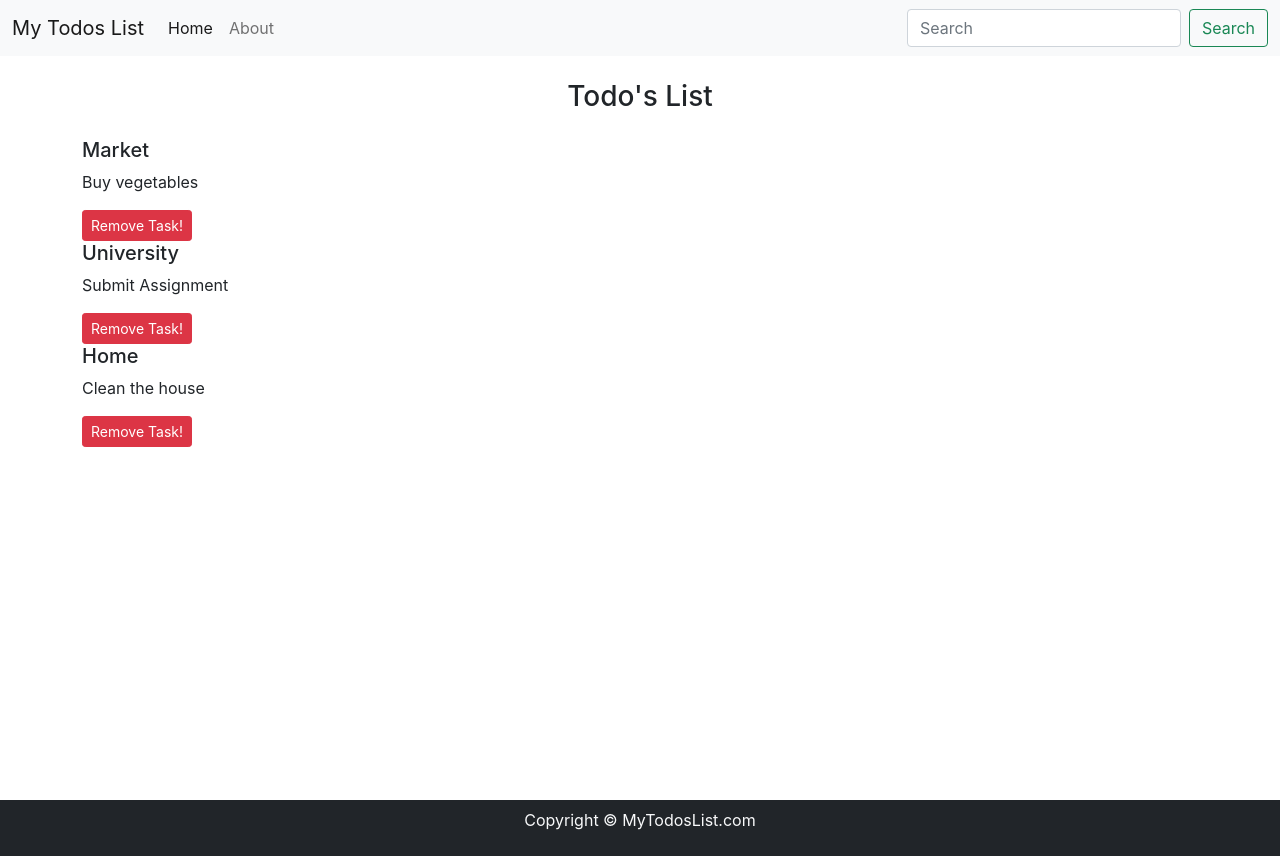
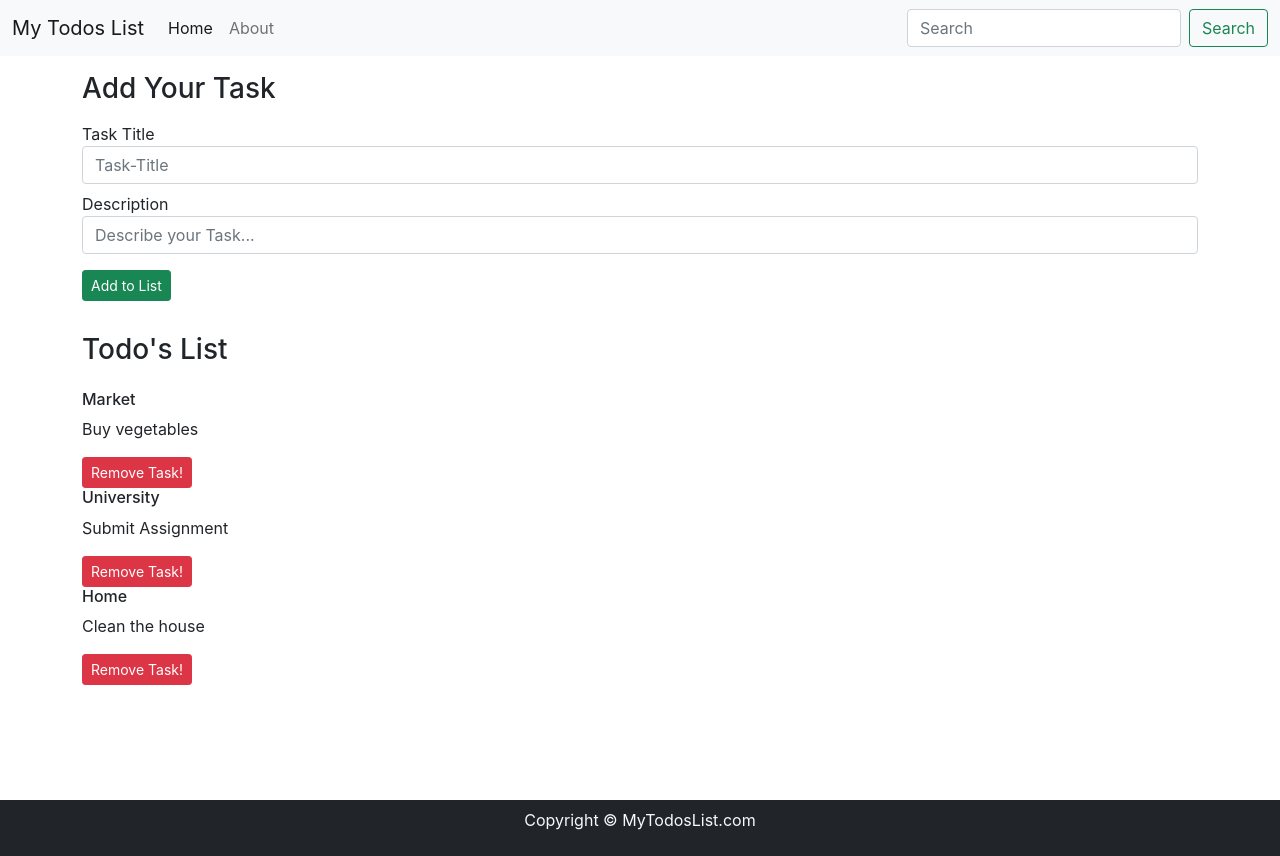
Before and after one commit to haha-harshit/todolist, a React (Create React App) app in the folder Desktop/node_ws/React_todo/first-react-todos/: page / in a window 1280 px wide. Built offline with nearby package versions, Linux system fonts and the light colour scheme.

Commit message:
added add task form

```diff
--- a/Desktop/node_ws/React_todo/first-react-todos/src/App.js
+++ b/Desktop/node_ws/React_todo/first-react-todos/src/App.js
@@ -3,6 +3,7 @@
 import './App.css';
 
 import Header from "./myComponents/Header";
+import { AddTodo } from "./myComponents/AddTodo";
 import {Todos} from "./myComponents/Todos";
 import {Footer} from "./myComponents/Footer";
 
@@ -40,6 +41,7 @@ function App() {
   return (
     <>
       <Header title= "My Todos List" searchBar={true}/>
+      <AddTodo/>
       <Todos todos={todos} onDelete={onDelete}/>
       <Footer/>
     </>
--- /dev/null
+++ b/Desktop/node_ws/React_todo/first-react-todos/src/myComponents/AddTodo.js
@@ -0,0 +1,26 @@
+import React from 'react'
+
+export const AddTodo = () => {
+    return (
+        <>
+        <div className="container">
+            <h3 className="my-3">Add Your Task</h3>
+            <form>
+                <div className="form-group">
+                    <label for="title">Task Title</label>
+                    <input type="text" className="form-control" id="title" aria-describedby="emailHelp" placeholder="Task-Title"/>
+                </div>
+                <div className="form-group py-2">
+                    <label for="desc">Description</label>
+                    <input type="text" className="form-control" id="desc" placeholder="Describe your Task..."/>
+                </div>
+                {/* <div className="form-check">
+                    <input type="checkbox" className="form-check-input" id="exampleCheck1"/>
+                        <label className="form-check-label" for="exampleCheck1">Check me out</label>
+                </div> */}
+                <button type="submit" className="btn btn-sm btn-success my-2">Add to List</button>
+            </form>
+        </div>
+        </>
+    )
+}
--- a/Desktop/node_ws/React_todo/first-react-todos/src/myComponents/TodoItem.js
+++ b/Desktop/node_ws/React_todo/first-react-todos/src/myComponents/TodoItem.js
@@ -3,8 +3,8 @@ import React from 'react'
 export const TodoItem = ({todo, onDelete}) => {
     return (
         <>
-        <div>
-            <h5>{todo.title}</h5>
+        <div className="">
+            <h6>{todo.title}</h6>
             <p>{todo.desc}</p>
             <button className="btn btn-danger btn-sm" onClick={()=>onDelete(todo)}> Remove Task! </button>
         </div>
--- /dev/null
+++ b/Desktop/node_ws/React_todo/first-react-todos/src/myComponents/component-css/footer.css
@@ -0,0 +1,3 @@
+*{
+    background-color: red;
+}
--- a/Desktop/node_ws/React_todo/first-react-todos/src/myComponents/footer.js
+++ b/Desktop/node_ws/React_todo/first-react-todos/src/myComponents/footer.js
@@ -1,5 +1,5 @@
 import React from 'react'
-
+// import './component-css/footer.css'
 export const Footer = () => {
 
     let footerStyle = {
@@ -9,10 +9,12 @@ export const Footer = () => {
     }
 
     return (
+        <>
         <footer className="bg-dark text-light" style={footerStyle}>
             <p className="text-center py-2">
                 Copyright &copy; MyTodosList.com
             </p>
         </footer>
+        </>
     )
 }
--- a/Desktop/node_ws/React_todo/first-react-todos/src/myComponents/todos.js
+++ b/Desktop/node_ws/React_todo/first-react-todos/src/myComponents/todos.js
@@ -6,7 +6,7 @@ export const Todos = (props) => {
     return (
         <>
         <div className = "container">
-            <h3 className="text-center my-4">Todo's List</h3>
+            <h3 className="my-4">Todo's List</h3>
             {/* {props.todos} */}
 
             {props.todos.length===0? "No Todos to Display!" :
```
